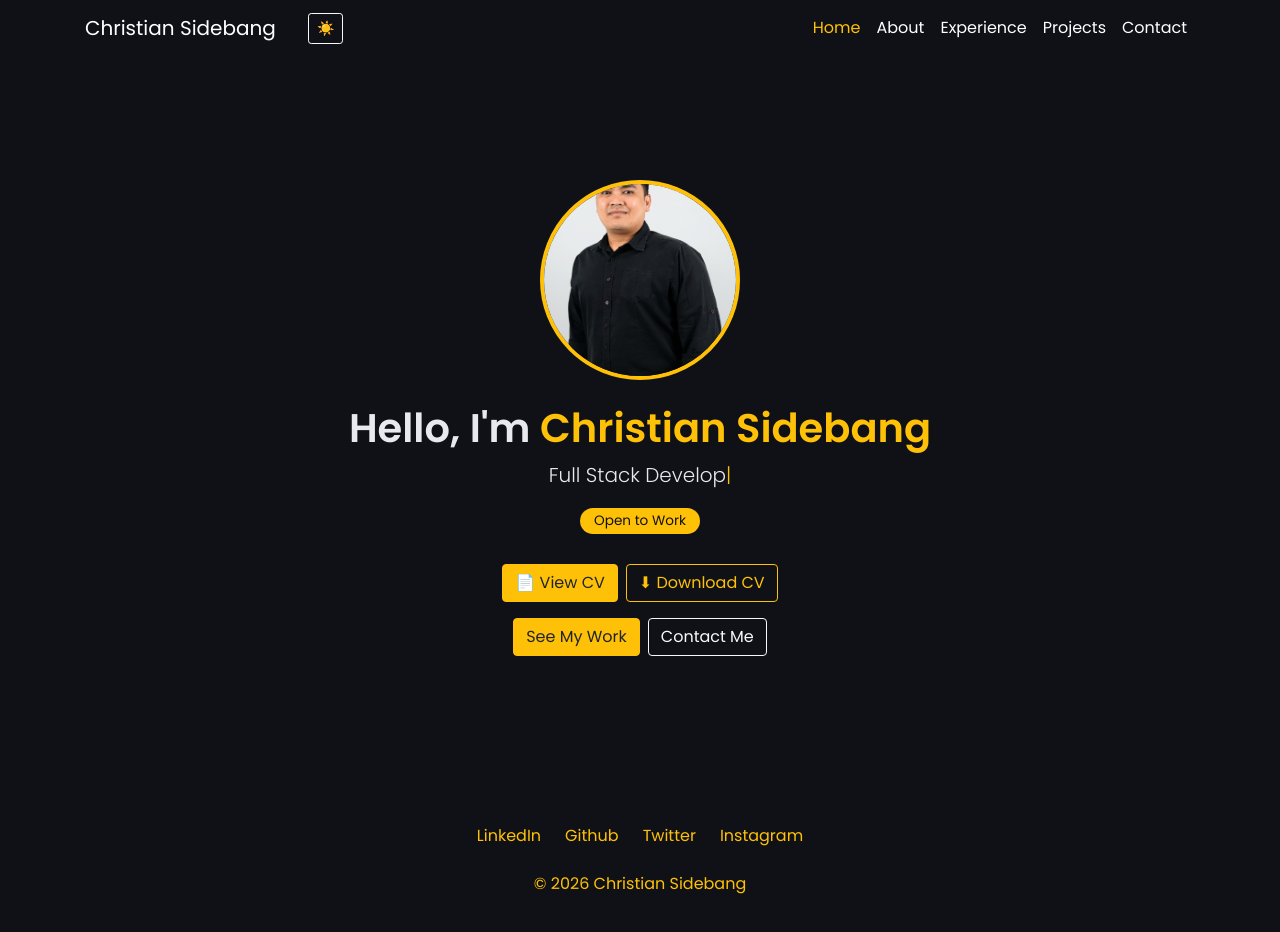
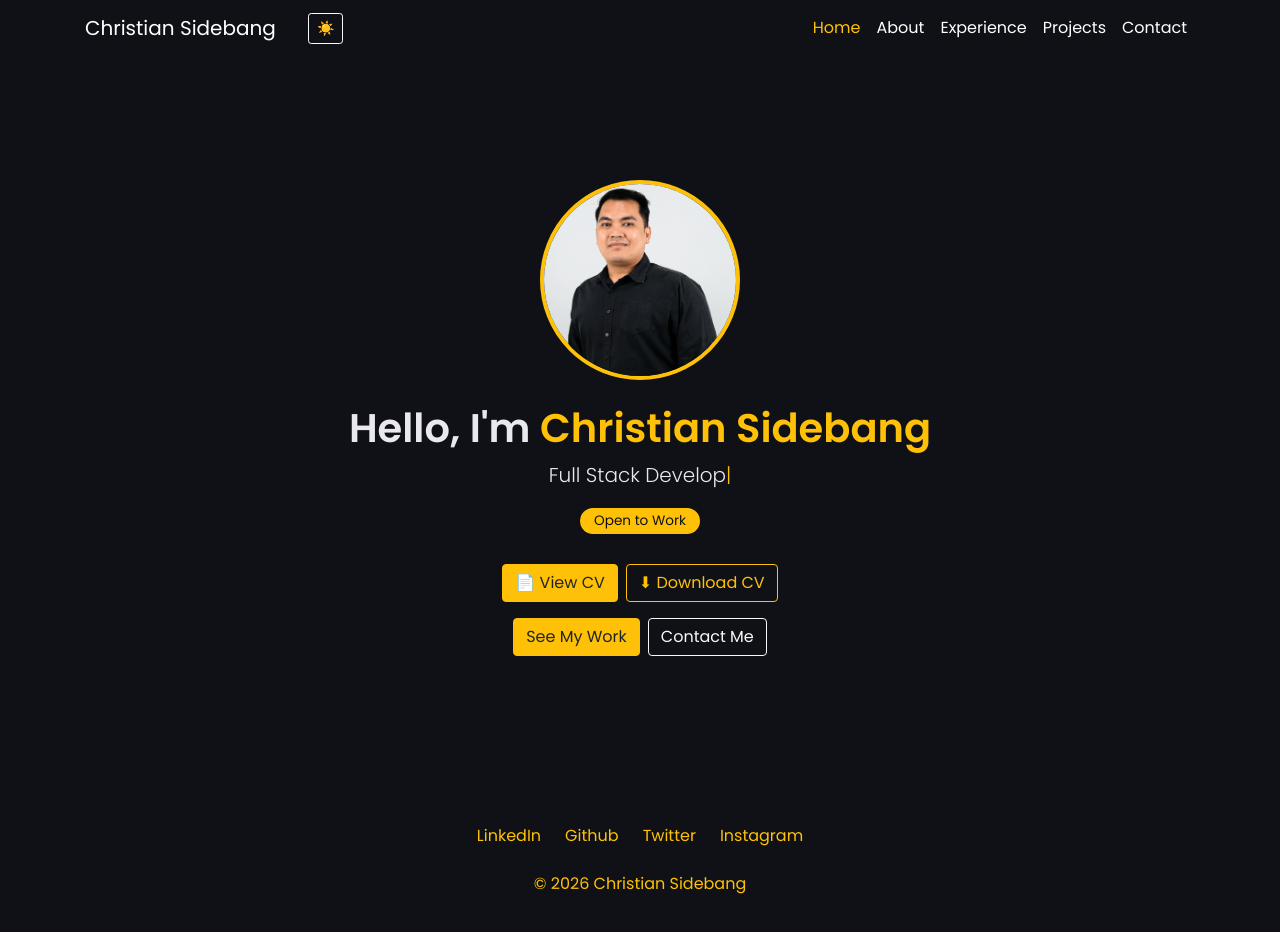
Before and after one commit to christiansidebang/christiansidebang.github.io, a Vue app: page / in a window 1280 px wide. Built offline with nearby package versions, Linux system fonts and the light colour scheme.

Commit message:
Modify profile image CSS for object position
Updated profile image style to adjust object position.

```diff
--- a/src/style.css
+++ b/src/style.css
@@ -15,7 +15,7 @@ a { color:var(--accent); }
 
 .hero { min-height:100vh; display:flex; align-items:center; padding:100px 0 60px; }
 .hero h1 span { color:var(--accent); }
-.profile-img { width:200px; height:200px; object-fit:cover; border-radius:50%; border:4px solid var(--accent); }
+.profile-img { width:200px; height:200px; object-fit:cover; object-position: center top; border-radius:50%; border:4px solid var(--accent); }
 .caret { color:var(--accent); animation:blink 1s steps(1) infinite; }
 @keyframes blink { 50% { opacity:0; } }
 .badge-custom { display:inline-block; background:var(--accent); color:#111; border-radius:20px; padding:3px 14px; font-size:.85rem; margin:2px; }
```
